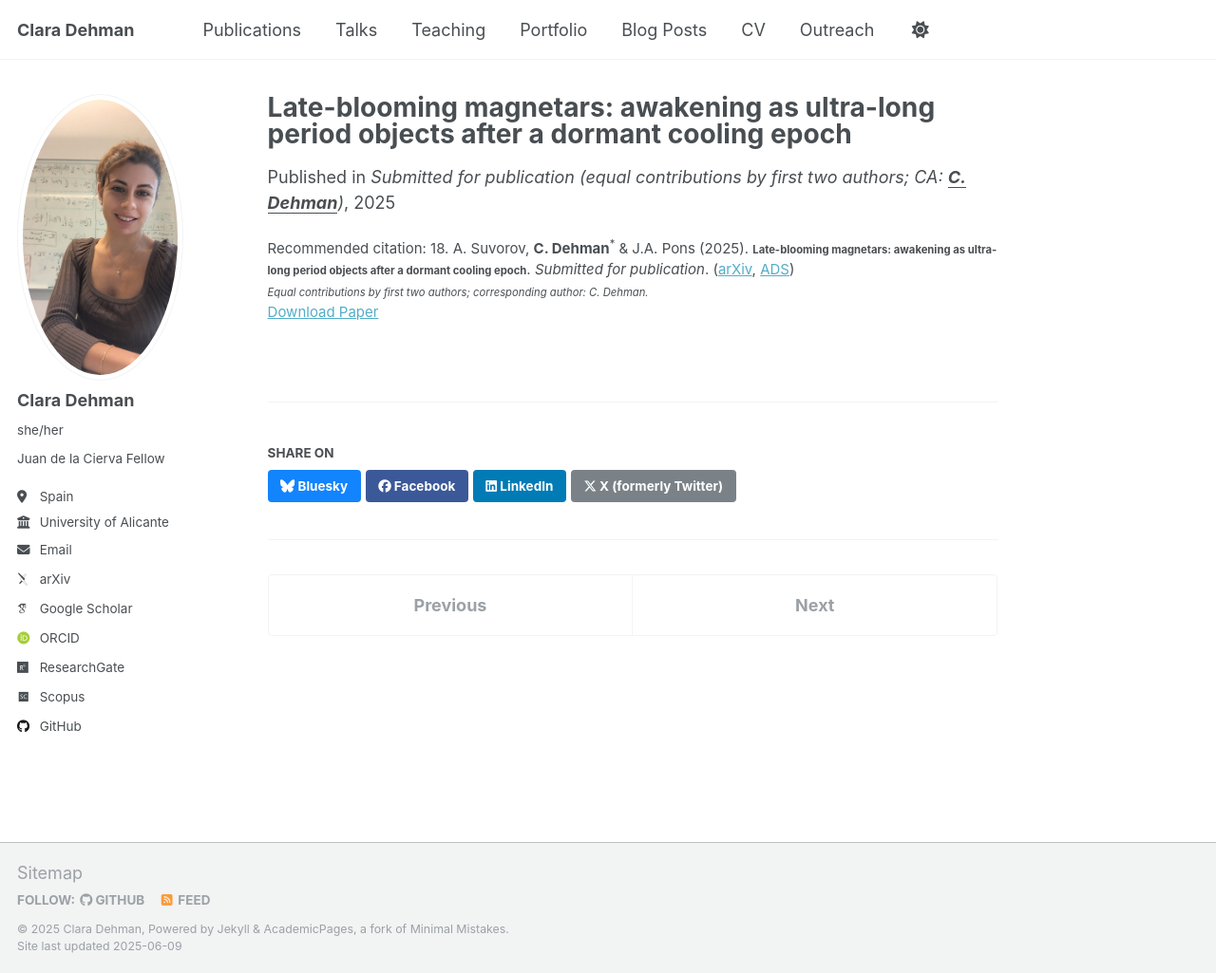
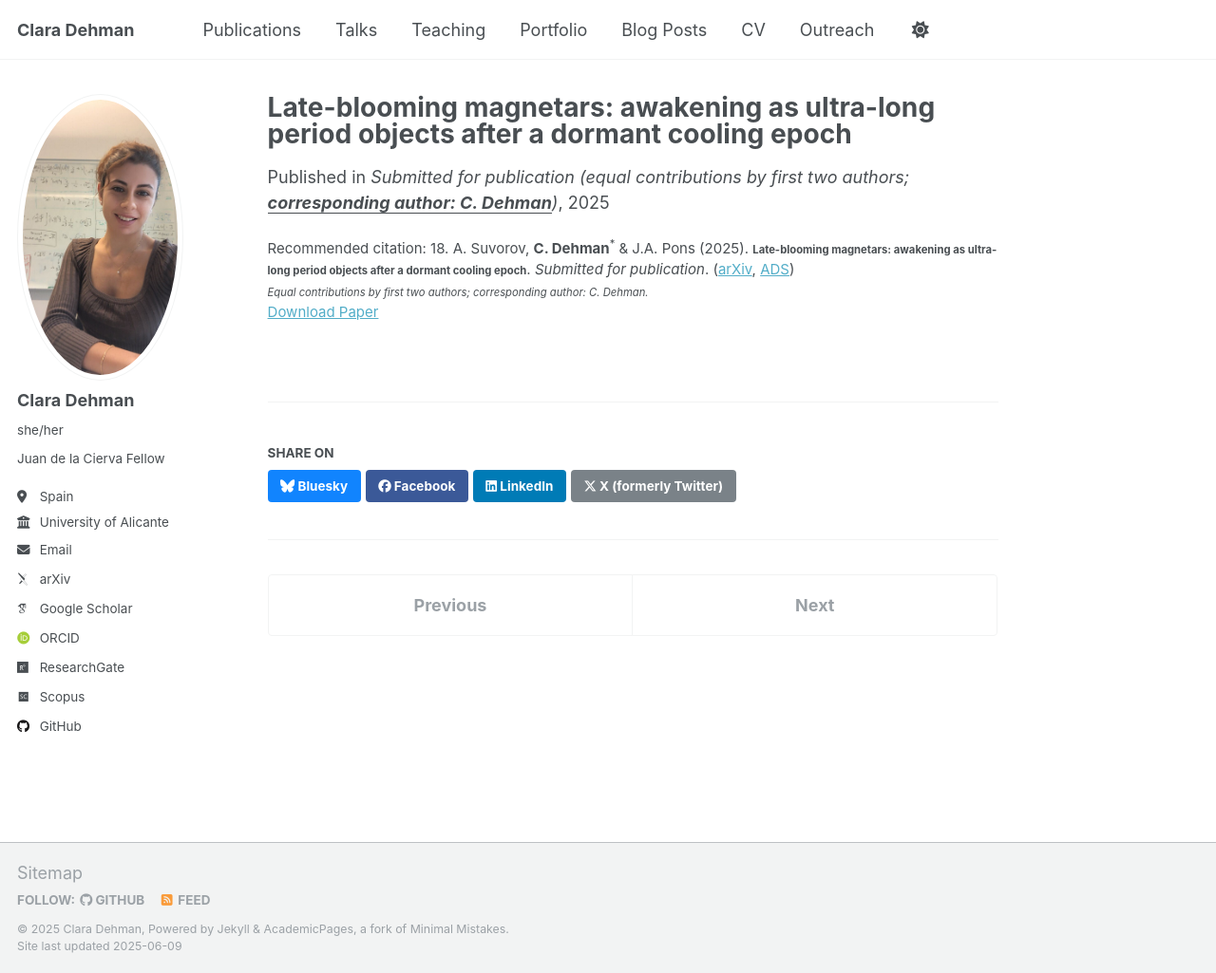
Before and after one commit to ClaraDehman/ClaraDehman.github.io, a Jekyll site: the page built from _publications/2025-05-15-late-blooming-magnetars.md, in a window 1280 px wide and 1025 px high. Shown: the whole window at 95% size. Built offline with Jekyll 4.4.1, drawn with Linux system fonts in a browser that asks for light colours; some web fonts are replaced.

Commit message:
Update 2025-05-15-late-blooming-magnetars.md

```diff
--- a/_publications/2025-05-15-late-blooming-magnetars.md
+++ b/_publications/2025-05-15-late-blooming-magnetars.md
@@ -5,7 +5,7 @@
 permalink: /publication/2025-late-blooming-magnetars
 excerpt: 'Proposal that ultra-long period magnetars emerge after long thermal dormancy, supported by magneto-thermal simulations of aging neutron stars.'
 date: 2025-05-15
-venue: 'Submitted for publication (equal contributions by first two authors; CA: <strong><u>C. Dehman</u></strong>)'
+venue: 'Submitted for publication (equal contributions by first two authors; <strong><u>corresponding author: C. Dehman</u></strong>)'
 paperurl: ''
 arxivurl: 'https://arxiv.org/abs/2505.05373'
 doi: ''
```
